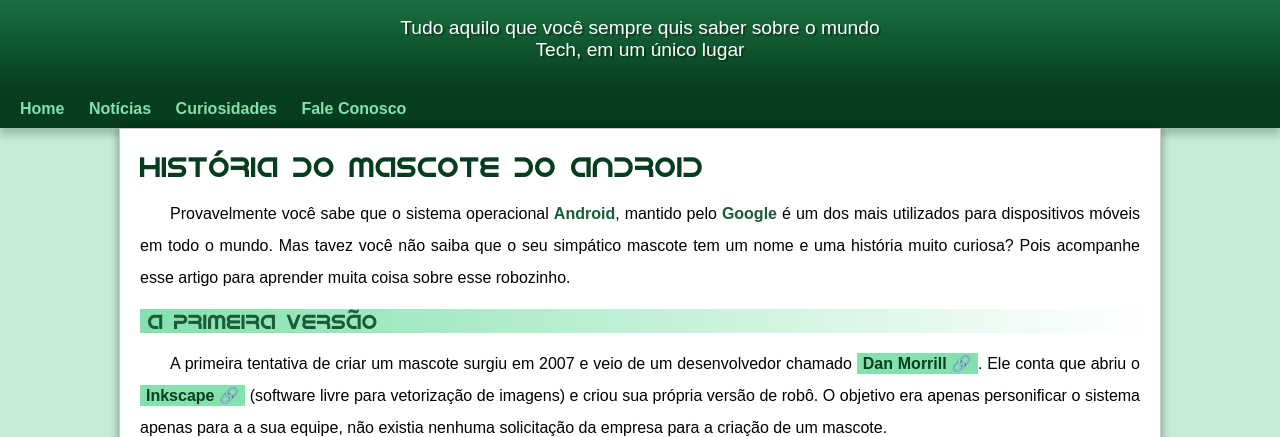
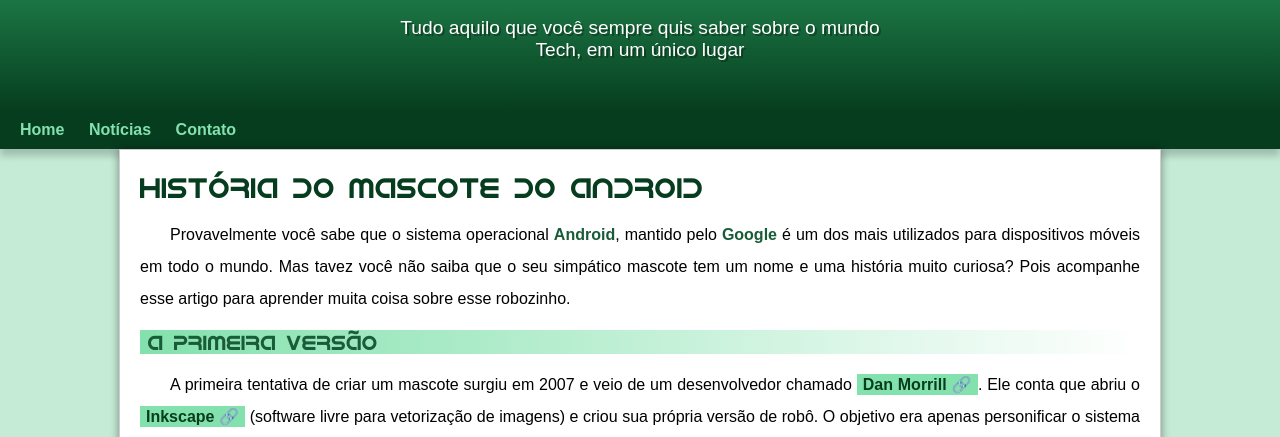
Before and after one commit to jhonatansilvaa/projeto-android, a plain HTML site: page index.html in a window 1280 px wide. Shown: the part 100-537 px from the top of the page. Drawn offline with Linux system fonts and the light colour scheme.

Commit message:
problema de padding corrigido

```diff
--- a/estilo/style.css
+++ b/estilo/style.css
@@ -68,8 +68,7 @@
     max-width: 500px;
     padding-left: 10px;
     padding-right: 10px;
-    padding-bottom: 10px;
-    margin-bottom: 20px;
+    padding-bottom: 50px;
     margin: auto;
 }
 
--- a/index.html
+++ b/index.html
@@ -15,8 +15,7 @@
     <nav>
         <a href="#">Home</a>
         <a href="#">Notícias</a>
-        <a href="#">Curiosidades</a>
-        <a href="#">Fale Conosco</a>
+        <a href="#">Contato</a>
     </nav>
     <main>
         <section>
```
